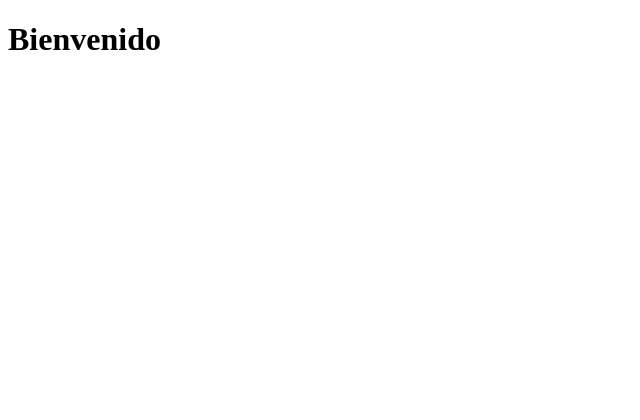
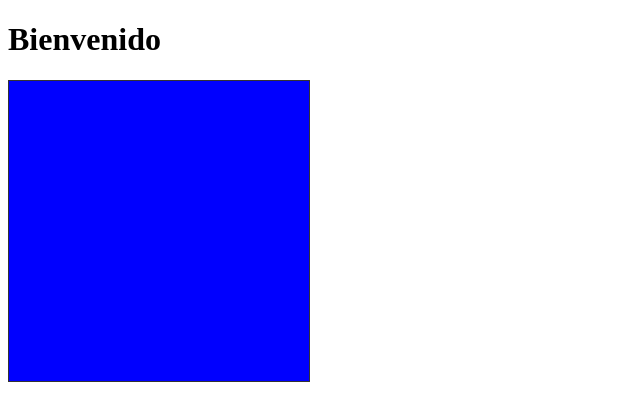
Before and after one commit to jpscorp21/automated-kanban, a plain HTML site: page index.html in a window 1280 px wide. Shown: the whole page, without its empty margins (0-640 px from the left). Drawn offline with Linux system fonts and the light colour scheme.

Commit message:
Desarrollo de rectangulo
El rectangulo es de color azul

```diff
--- a/index.html
+++ b/index.html
@@ -4,9 +4,13 @@
     <meta charset="UTF-8">
     <meta name="viewport" content="width=device-width, initial-scale=1.0">
     <meta http-equiv="X-UA-Compatible" content="ie=edge">
+    <link rel="stylesheet" href="style.css">
     <title>Document</title>
 </head>
 <body>
     <h1>Bienvenido</h1>
+    <div class="blue">
+
+    </div>
 </body>
 </html>
--- /dev/null
+++ b/style.css
@@ -0,0 +1,7 @@
+.blue {
+    background-color: blue;
+    width: 300px;
+    height: 300px;
+    display: inline-block;
+    border: 1px solid #333333;
+}
```
